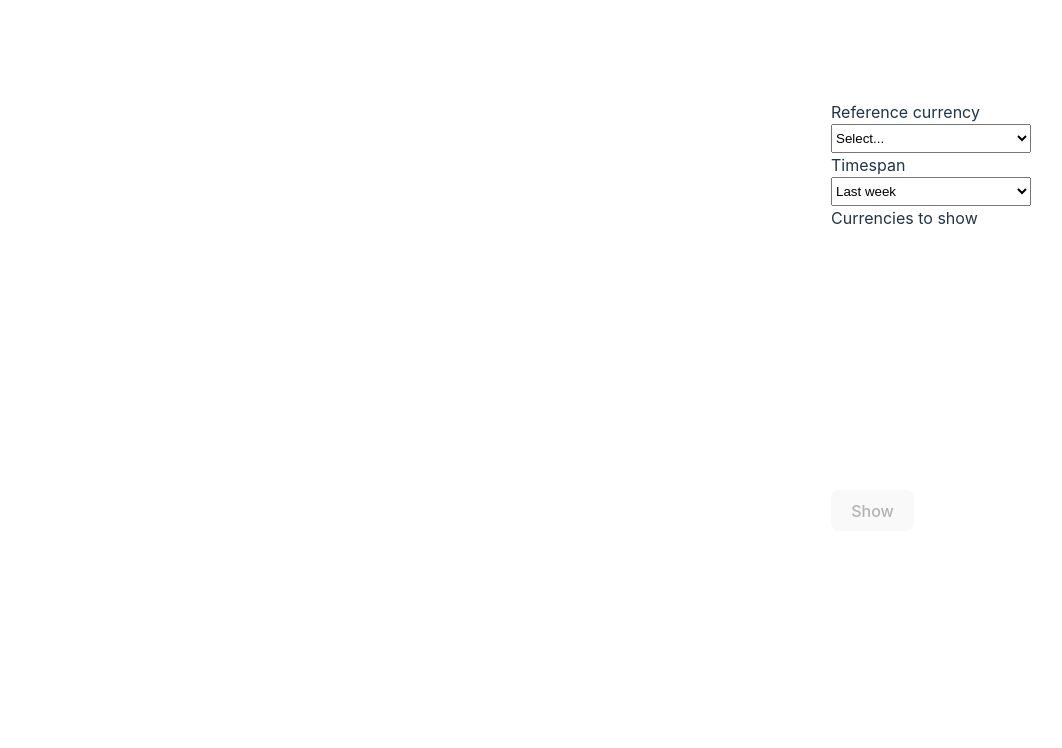
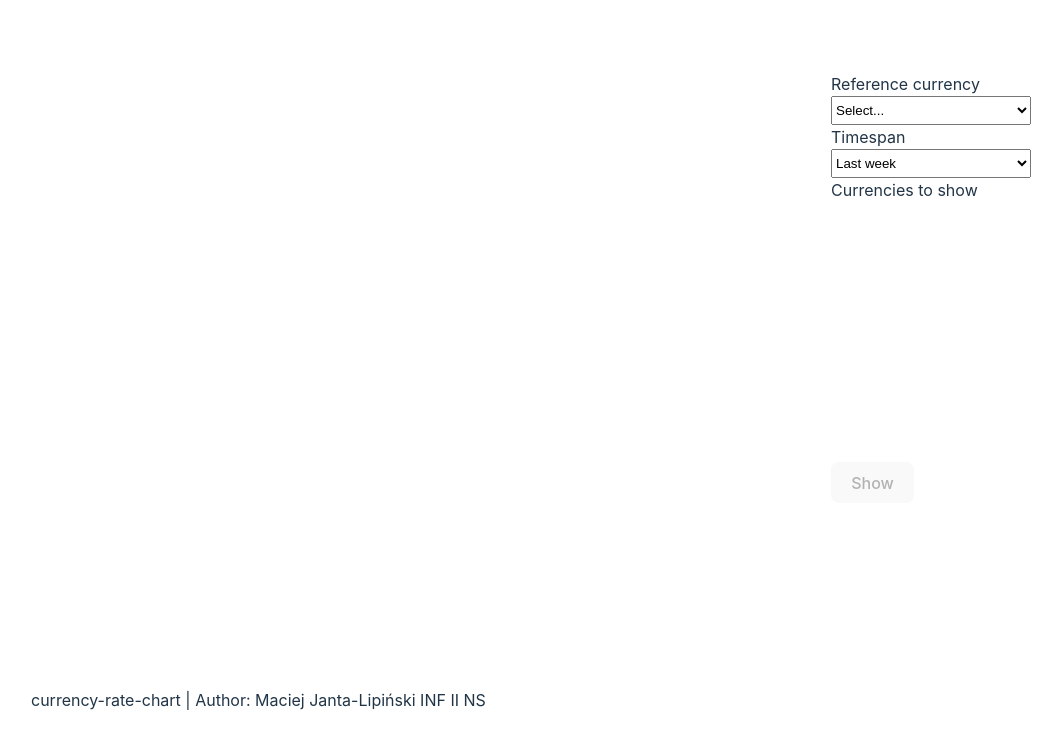
Before and after one commit to lincoln06/js-currency-rate-chart, a website built with Vite: page index.html in a window 1280 px wide. Shown: the whole page, without its empty margins (109-1171 px from the left). Built offline with nearby package versions, Linux system fonts and the light colour scheme.

Commit message:
Added footer, changed title

```diff
--- a/index.html
+++ b/index.html
@@ -4,7 +4,7 @@
     <meta charset="UTF-8" />
     <link rel="icon" type="image/svg+xml" href="/vite.svg" />
     <meta name="viewport" content="width=device-width, initial-scale=1.0" />
-    <title>Vite App</title>
+    <title>currency-rate-chart</title>
   </head>
   <body>
     <div id="app"></div>
--- a/lib/scss/main.scss
+++ b/lib/scss/main.scss
@@ -32,3 +32,10 @@ main {
     }
   }
 }
+footer {
+  width: 100%;
+  position: sticky;
+  bottom: 0;
+  display: flex;
+  align-items: center;
+}
--- a/main.js
+++ b/main.js
@@ -23,6 +23,9 @@ document.querySelector('#app').innerHTML = `
         <button id="show-button" disabled>Show</button>
      </form>
   </main>
+  <footer>
+    <p>currency-rate-chart | Author: Maciej Janta-Lipiński INF II NS</p>
+  </footer>
 `
 
 initChart();
```
